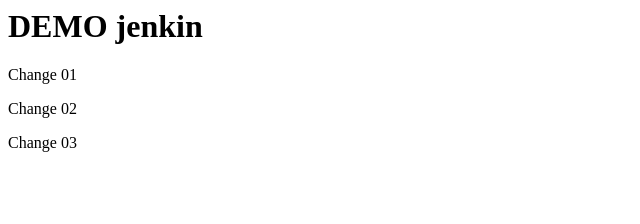
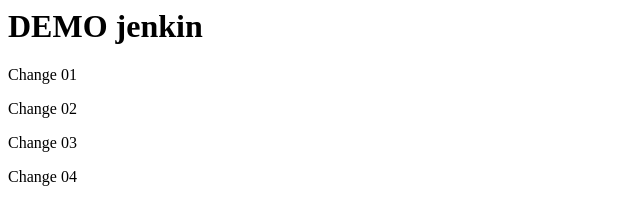
Before and after one commit to vfa-tula/demo_01, a plain HTML site: page index.html in a window 1280 px wide. Shown: the full height of the page, 0-640 px from the left. Drawn offline with Linux system fonts and the light colour scheme.

Commit message:
change 04

```diff
--- a/index.html
+++ b/index.html
@@ -2,3 +2,4 @@
 <p>Change 01</p>
 <p>Change 02</p>
 <p>Change 03</p>
+<p>Change 04</p>
```
